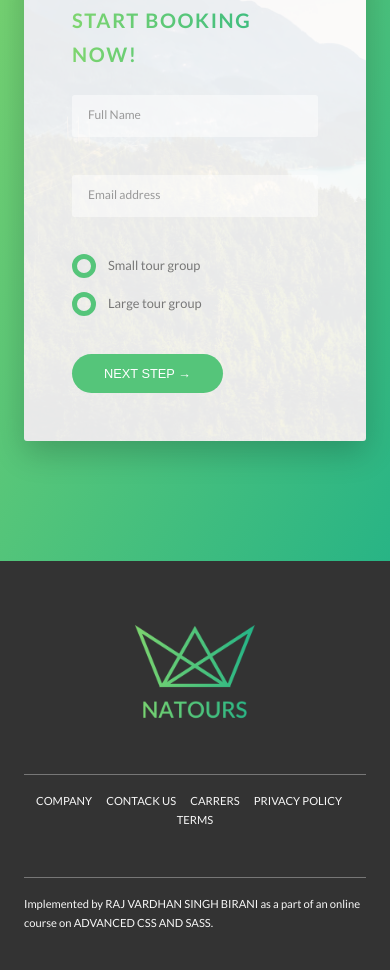
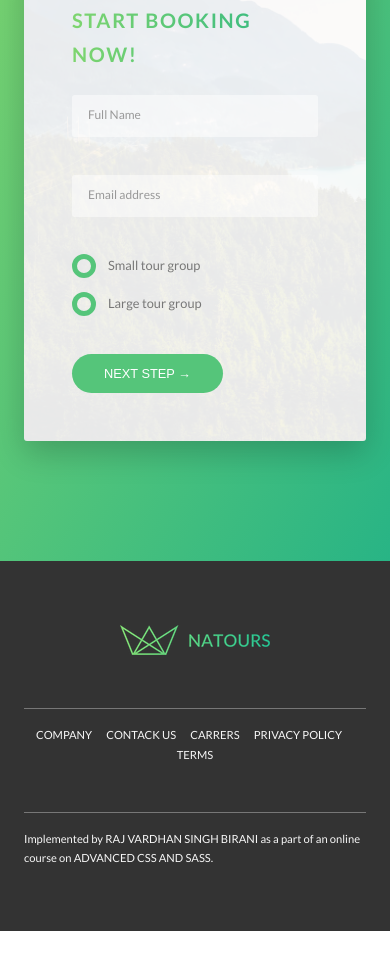
Before and after one commit to RvsB/Natours-Project, a website: page index.html in a window 390 px wide. Shown: the part 6007-6977 px from the top of the page. After the commit the page ends 6938 px from the top, so only its background shows below. Drawn offline with Linux system fonts and the light colour scheme.

Commit message:
feat: added responsive images in footer__logo with the help of density switching and art direction

```diff
--- a/index.html
+++ b/index.html
@@ -339,7 +339,15 @@
 
         <footer class="footer">
             <div class="footer__logo-box">
-                <img src="images/logo-green-2x.png" alt="Full logo" class="footer__logo">
+
+                <picture class="footer__logo">
+                    <source srcset="images/logo-green-small-1x.png 1x, images/logo-green-small-2x.png 2x"
+                            media="(max-width: 37.5em)">
+                    <img srcset="images/logo-green-1x.png 1x, images/logo-green-2x.png 2x" alt="Full logo">
+                </picture>
+
+
+
             </div>
             <div class="row">
                 <div class="col-1-of-2">
```
